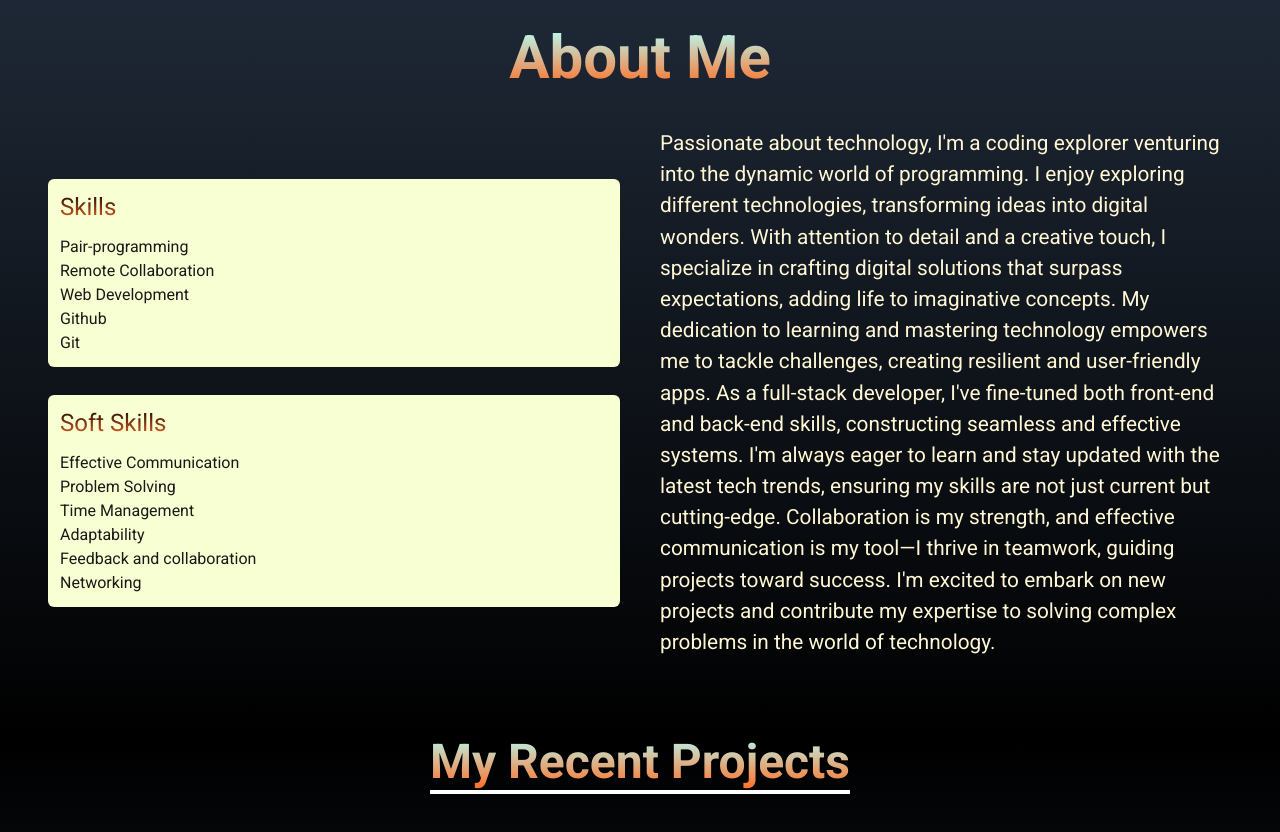
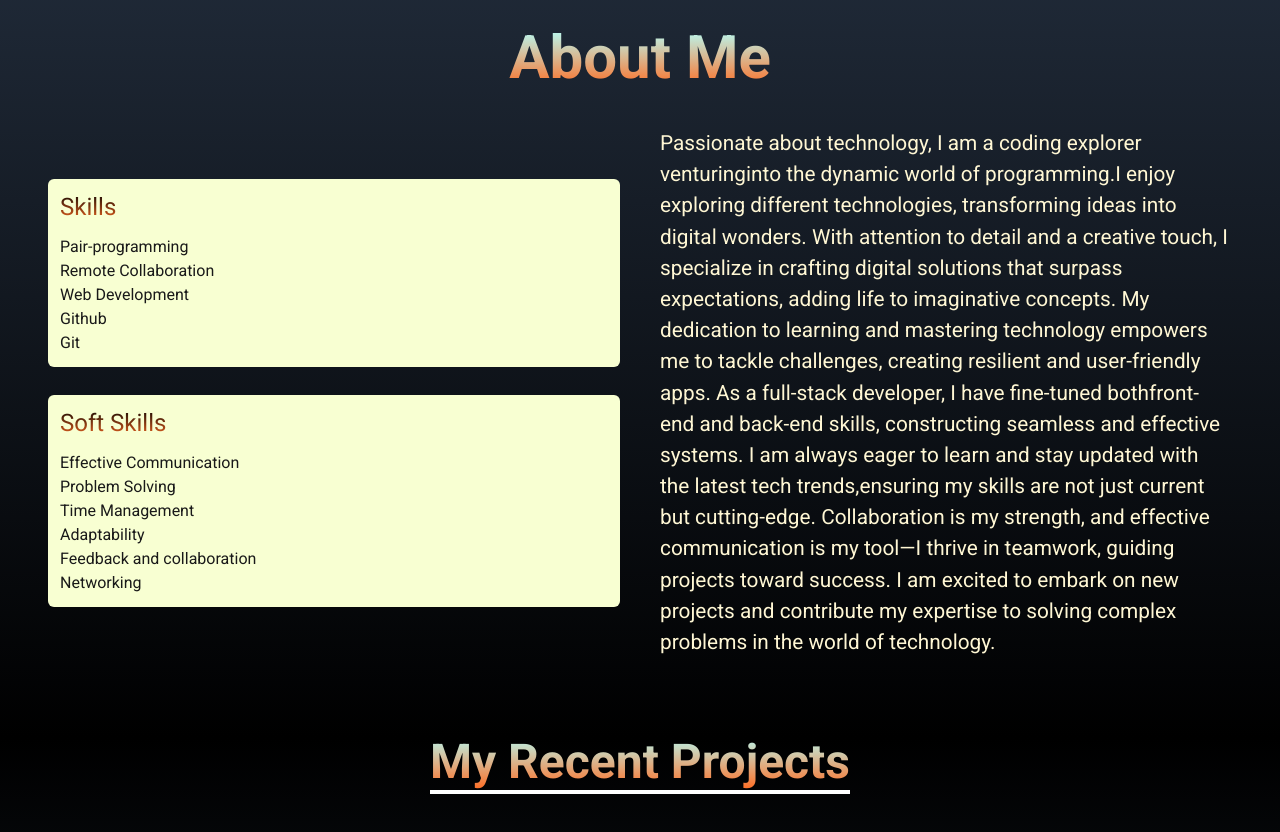
Before and after one commit to DianaBeki/my-portfolio-react, a React (Create React App) app: page / in a window 1280 px wide. Shown: the part 640-1472 px from the top of the page. Built offline with nearby package versions, Linux system fonts and the light colour scheme.

Commit message:
Fix the length to expected maximum

```diff
--- a/src/components/About.jsx
+++ b/src/components/About.jsx
@@ -36,7 +36,34 @@ const About = () => (
       </div>
       <div className="flex-1">
         <p className="text-[#FFF7D4] text-[1.2rem] lg:text-[1.3rem]">
-          Passionate about technology, I'm a coding explorer venturing into the dynamic world of programming. I enjoy exploring different technologies, transforming ideas into digital wonders. With attention to detail and a creative touch, I specialize in crafting digital solutions that surpass expectations, adding life to imaginative concepts. My dedication to learning and mastering technology empowers me to tackle challenges, creating resilient and user-friendly apps. As a full-stack developer, I've fine-tuned both front-end and back-end skills, constructing seamless and effective systems. I'm always eager to learn and stay updated with the latest tech trends, ensuring my skills are not just current but cutting-edge. Collaboration is my strength, and effective communication is my tool—I thrive in teamwork, guiding projects toward success. I'm excited to embark on new projects and contribute my expertise to solving complex problems in the world of technology.
+          Passionate about technology,
+          I am a coding explorer
+          venturinginto the dynamic world
+          of programming.I enjoy
+          exploring different technologies,
+          transforming ideas into digital wonders.
+          With attention to detail and a creative touch,
+          I specialize in crafting digital solutions
+          that surpass expectations,
+          adding life to imaginative concepts.
+          My dedication to learning and mastering
+          technology empowers me to tackle
+          challenges, creating resilient and
+          user-friendly apps.
+          As a full-stack developer, I have
+          fine-tuned bothfront-end and back-end
+          skills, constructing seamless and
+          effective systems. I am always eager
+          to learn and stay updated with the
+          latest tech trends,ensuring my
+          skills are not just current but
+          cutting-edge. Collaboration is my
+          strength, and effective communication
+          is my tool—I thrive in teamwork,
+          guiding projects toward success.
+          I am excited to embark on new projects
+          and contribute my expertise to solving complex
+          problems in the world of technology.
         </p>
       </div>
     </div>
```
